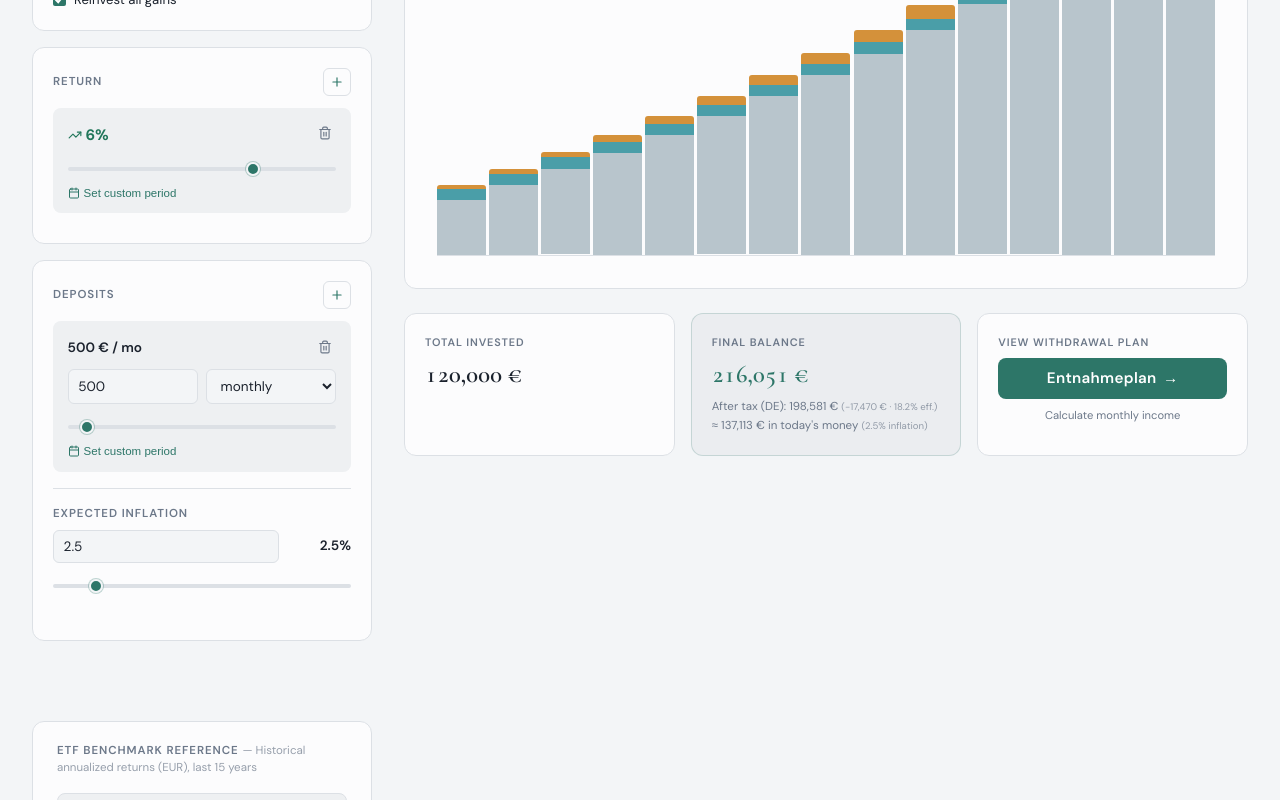
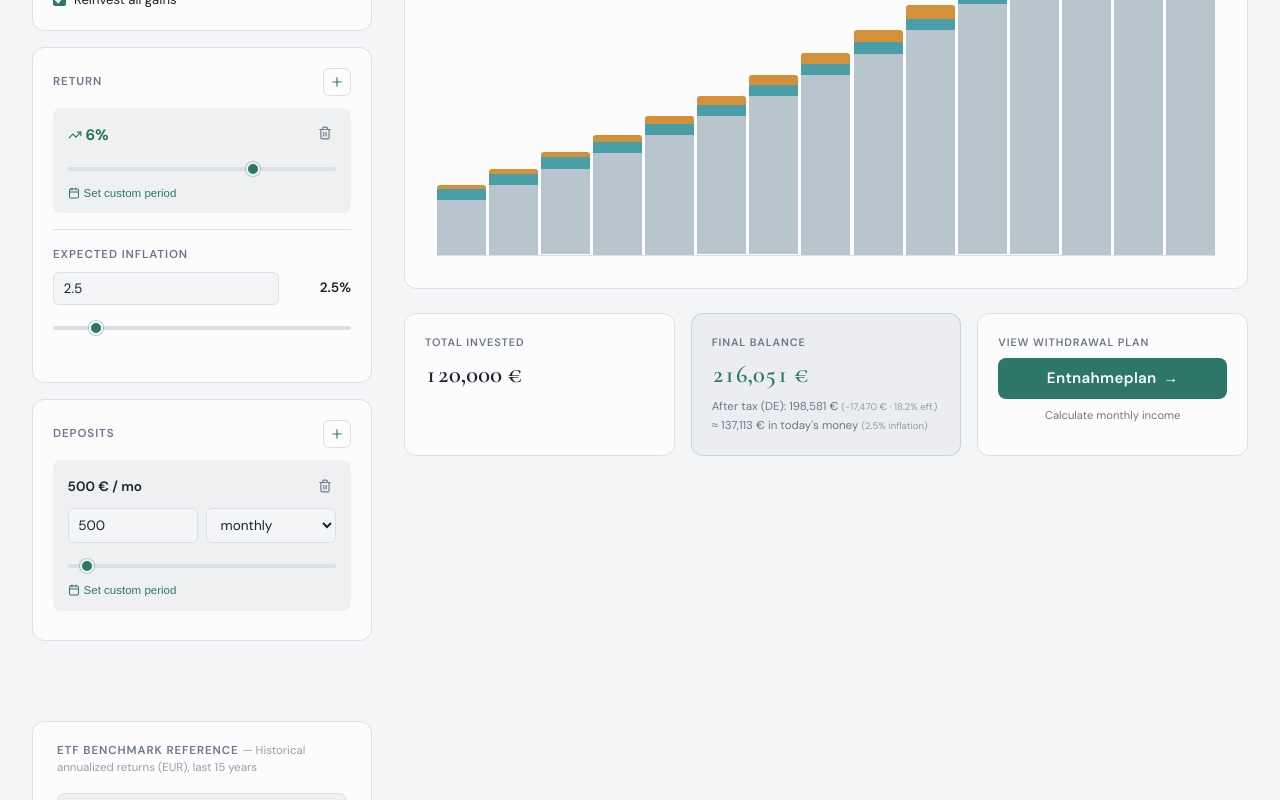
Before and after one commit to hamsterbacke23/investment-calc, a Vue app: page / in a window 1280 px wide. Shown: the part 436-1236 px from the top of the page. Built offline with nearby package versions, Linux system fonts and the light colour scheme.

Commit message:
Move Expected Inflation into Return card (not Deposits)

```diff
--- a/src/App.vue
+++ b/src/App.vue
@@ -503,6 +503,14 @@ const exportPDF = () => {
               <button @click="toggleCustomDuration(p)" class="btn-link btn-link-reset" title="Reset to always">✕</button>
             </div>
           </div>
+          <div class="setting-group" style="margin-top: 1rem; padding-top: 1rem; border-top: 1px solid hsl(var(--border));">
+            <label class="setting-label-text">Expected Inflation</label>
+            <div class="setting-row">
+              <input type="number" v-model.number="inflationRate" min="0" max="20" step="0.1" />
+              <span class="setting-value">{{ inflationRate.toFixed(1) }}%</span>
+            </div>
+            <input type="range" v-model.number="inflationRate" min="0" max="20" step="0.1" />
+          </div>
         </section>
 
         <section class="card">
@@ -543,14 +551,6 @@ const exportPDF = () => {
                 <input type="number" v-model.number="t.startYear" min="1" :max="durationYears" class="year-input" />
               </div>
             </div>
-          </div>
-          <div class="setting-group" style="margin-top: 1rem; padding-top: 1rem; border-top: 1px solid hsl(var(--border));">
-            <label class="setting-label-text">Expected Inflation</label>
-            <div class="setting-row">
-              <input type="number" v-model.number="inflationRate" min="0" max="20" step="0.1" />
-              <span class="setting-value">{{ inflationRate.toFixed(1) }}%</span>
-            </div>
-            <input type="range" v-model.number="inflationRate" min="0" max="20" step="0.1" />
           </div>
         </section>
       </aside>
```
